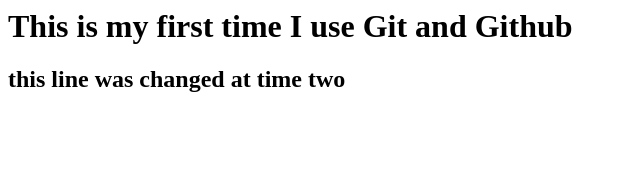
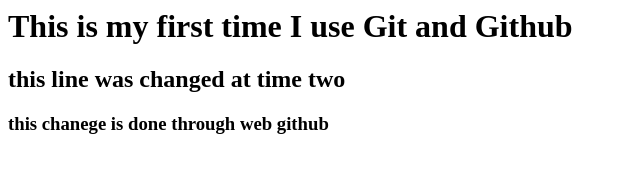
Before and after one commit to jb7042/test, a plain HTML site: page index.html in a window 1280 px wide. Shown: the whole page, without its empty margins (0-640 px from the left). Drawn offline with Linux system fonts and the light colour scheme.

Commit message:
commit from github web

```diff
--- a/index.html
+++ b/index.html
@@ -7,5 +7,6 @@
 <body>
     <h1>This is my first time I use Git and Github</h1>
     <h2>this line was changed at time two</h2>
+    <h3>this chanege is done through web github</h3>
 </body>
 </html>
```
